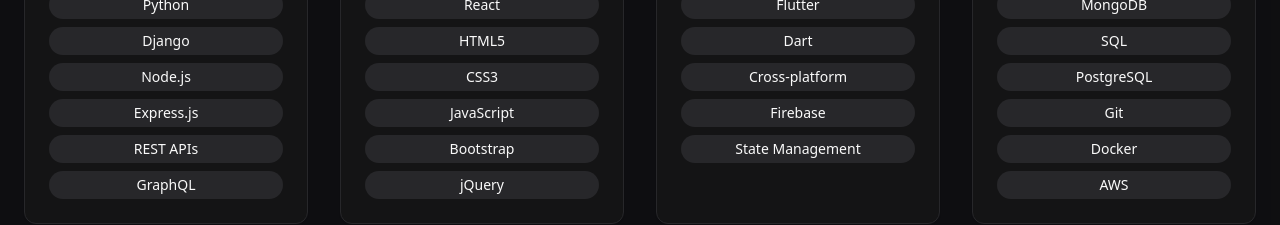
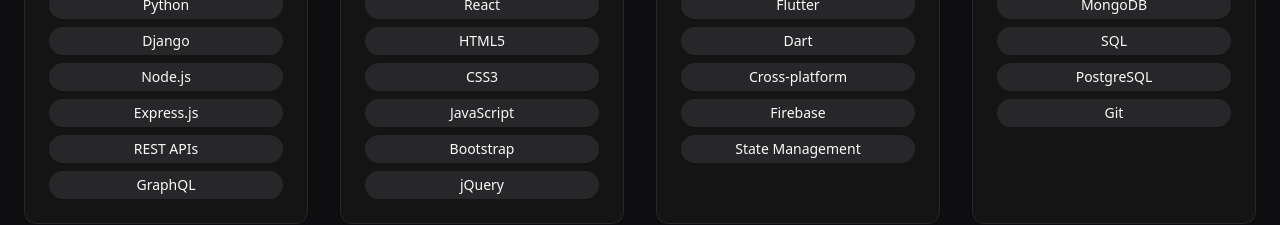
Before and after one commit to Arshadvkb/arshad-portfolio, a React (Vite) app: page / in a window 1280 px wide. Shown: the part 1240-1465 px from the top of the page. Built offline with nearby package versions, Linux system fonts and the light colour scheme.

Commit message:
Remove AWS and Docker from skills
Remove AWS and Docker from the skills list in the Skills component.

```diff
--- a/src/components/Skills.tsx
+++ b/src/components/Skills.tsx
@@ -21,7 +21,7 @@ const Skills = () => {
     },
     {
       title: "Database & Tools",
-      skills: ["MongoDB", "SQL", "PostgreSQL", "Git", "Docker", "AWS"],
+      skills: ["MongoDB", "SQL", "PostgreSQL", "Git"],
       icon: "💾"
     }
   ];
```
